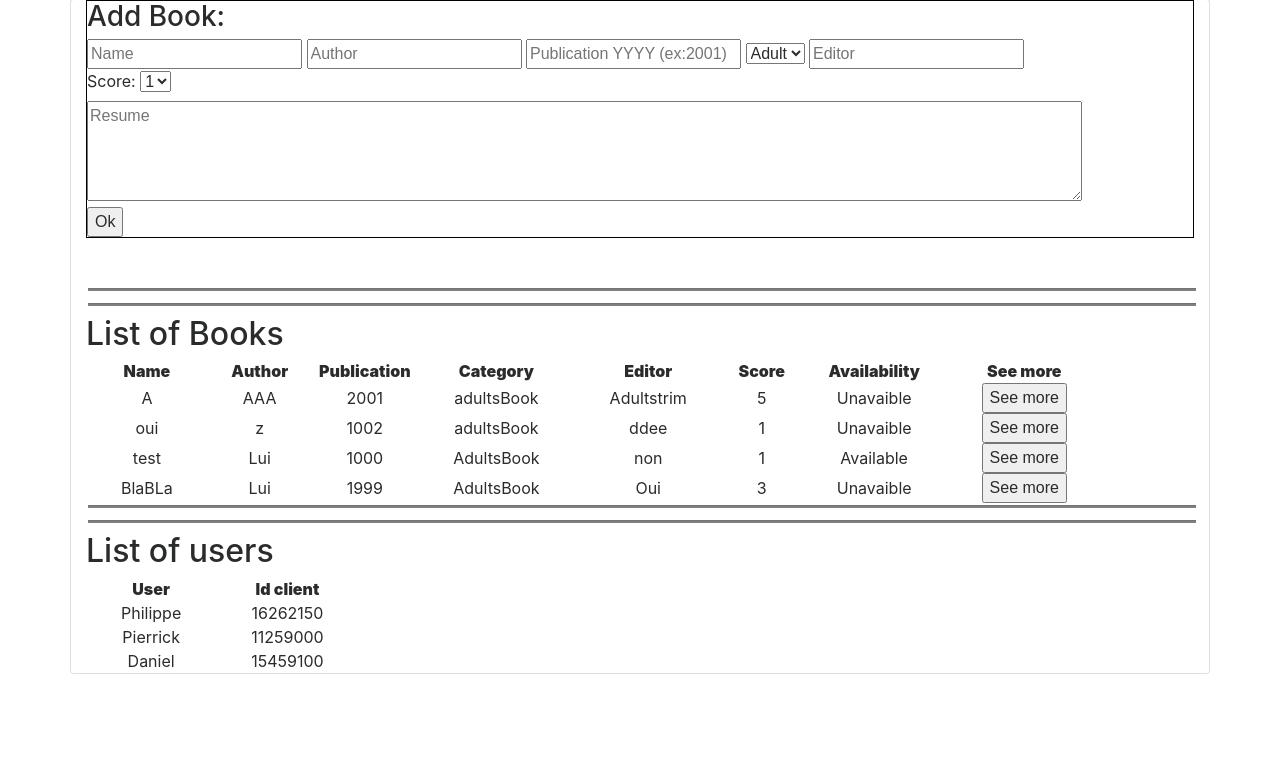
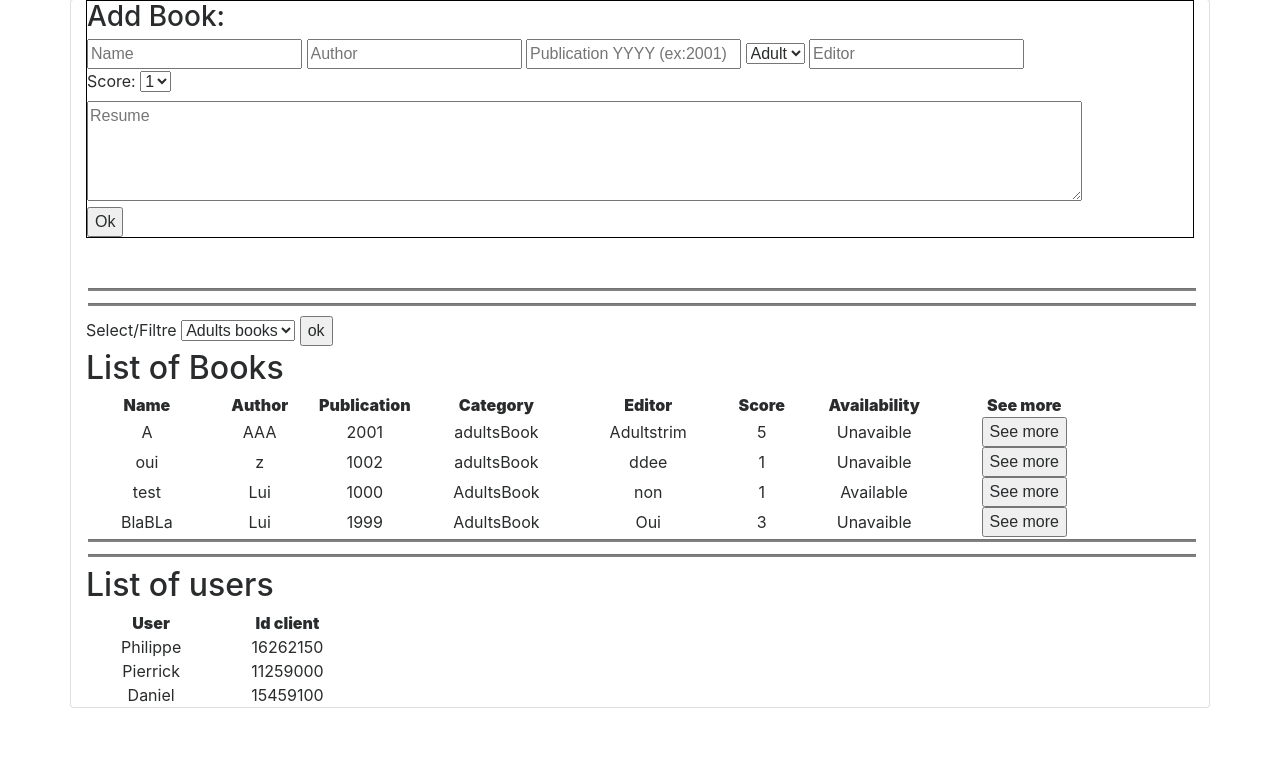
Before and after one commit to RemiLefebvre/Book-Store, a PHP site: page / in a window 1280 px wide. Shown: the part 103-861 px from the top of the page. Before the commit the page ends 777 px from the top, so only its background shows below. Run offline with PHP 8.4, Linux system fonts and the light colour scheme; data comes from the database, SQL or seed files in the repository; some libraries are stand-ins or nearby versions.

Commit message:
add filtre/Select

```diff
--- a/view/indexView.php
+++ b/view/indexView.php
@@ -7,6 +7,7 @@
   echo $message;
 } ?>
 <main class="mt-5 container card">
+
 
   <!-- FORM ADD -->
   <form class="mb-5 addForm" action="index.php" method="post">
@@ -36,8 +37,17 @@
   <hr>
   <hr>
 
+  <!-- LIST OF BOOKS -->
 
-  <!-- LIST OF BOOKS -->
+  <form class="" action="index.php" method="post">
+    <label for="">Select/Filtre</label>
+    <select class="" name="select">
+      <option value="adultsBook">Adults books</option>
+      <option value="childsBook">Childs books</option>
+    </select>
+    <input type="submit" name="" value="ok">
+  </form>
+
   <h2>List of Books</h2>
   <table class="table-hover table-responsive">
     <thead>
```
